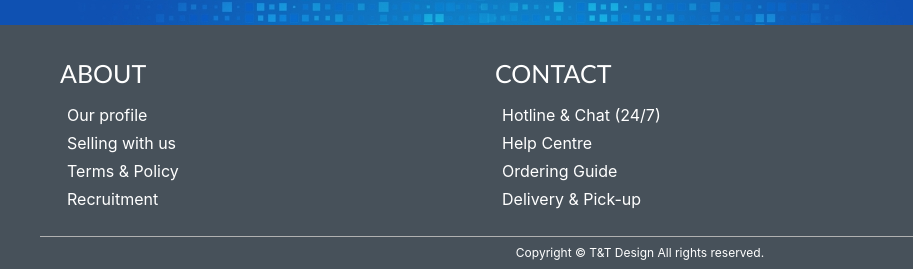
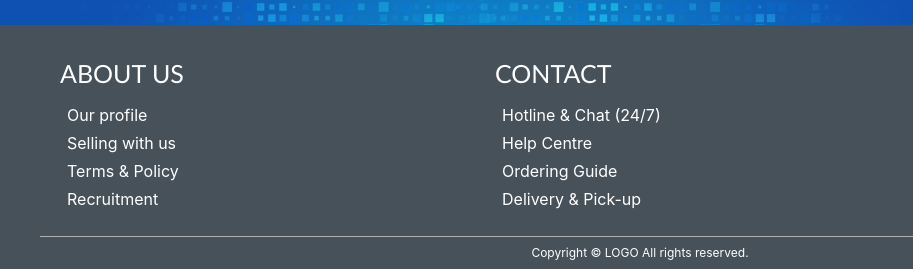
Before and after one commit to sonnh-ttdesignco/3d-services, a plain HTML site: page src/auth/login.html in a window 1280 px wide. Shown: the part 705-974 px from the top of the page, 0-913 px from the left. Drawn offline with nearby package versions, Linux system fonts and the light colour scheme.

Commit message:
fix all|

```diff
--- a/src/footer.html
+++ b/src/footer.html
@@ -3,7 +3,7 @@
         <div class="footer-top">
             <div class="slice">
                 <div class="awesome-logo">
-                    ABOUT
+                    ABOUT US
                 </div>
                 <p><a href="/index.html" class="text-footer text-hover-white">Our profile</a></p>
                 <p><a href="/index.html" class="text-footer text-hover-white">Selling with us</a></p>
@@ -41,7 +41,7 @@
 
         </div>
         <div class="footer-bottom">
-            Copyright © T&T Design All rights reserved.
+            Copyright © LOGO All rights reserved.
         </div>
     </div>
 </footer>
```
